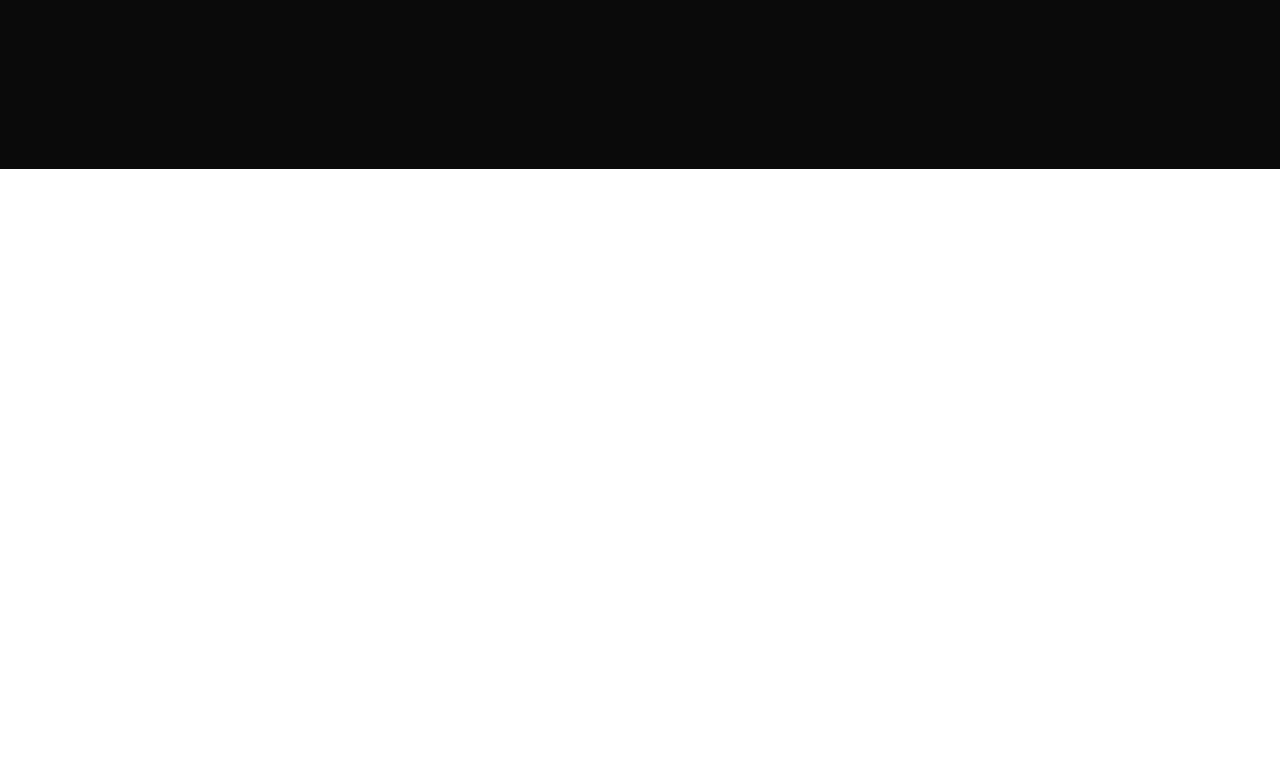
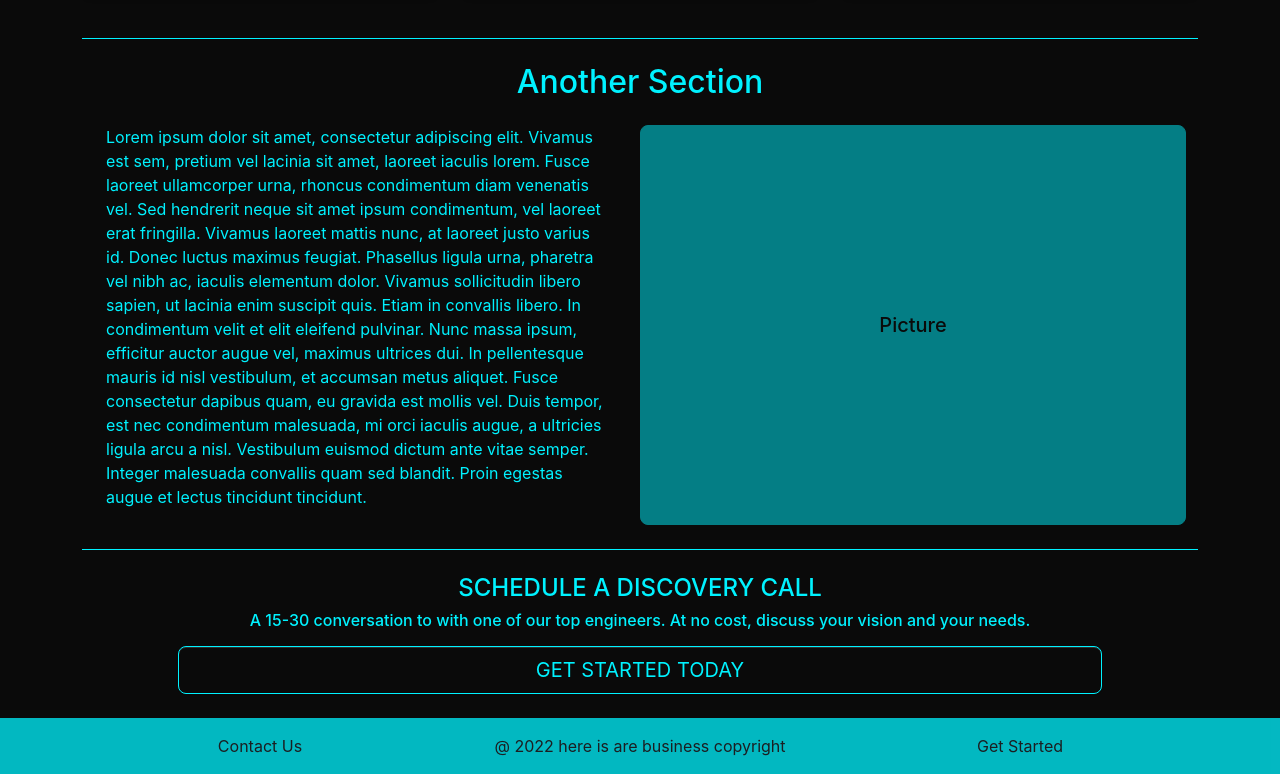
Before and after one commit to jado66/worksite, a Next.js app: page / in a window 1280 px wide. Shown: the part 631-1405 px from the top of the page. Before the commit the page ends 800 px from the top, so only its background shows below. Built offline with nearby package versions, Linux system fonts and the light colour scheme; no server answers.

Commit message:
Added CallToAction

```diff
--- /dev/null
+++ b/components/pageComponents/CallToAction.jsx
@@ -0,0 +1,27 @@
+export default function CallToAction(props){
+    return(
+        <div className = {"text-center px-4 rounded-4 mx-4 d-flex flex-column mb-4 "+(props.divClass)}>
+            <h4 className={"h-5 text-uppercase "+(props.textClass)}>
+            {
+                props.title
+                ?
+                props.title
+                :
+                "Schedule a discovery call"
+            }
+            </h4>
+            <p className={"h6 mb-2 "+(props.textClass)}>
+            {
+                props.subtitle
+                ?
+                props.subtitle
+                :
+                "A 15-30 conversation to with one of our top engineers. At no cost, discuss your vision and your needs."
+            }
+            </p>
+            <button className="text-uppercase btn border-theme text-theme btn-lg mx-5 mt-2  ">
+                Get Started Today
+            </button>
+        </div>
+    )
+}
--- a/pages/apps/desktop.jsx
+++ b/pages/apps/desktop.jsx
@@ -1,3 +1,4 @@
+import CallToAction from "../../components/pageComponents/CallToAction";
 import Container from "../../components/utils/Container";
 import UnderConstructionPage from "../../components/utils/UnderConstructionPage";
 export default function DesktopApps() {
@@ -48,6 +49,9 @@ export default function DesktopApps() {
         <h5 className='text-theme-inv text-center my-auto'>Carousel Of Drawings</h5>
       </div>
     </div>
+    <hr className="bg-brand opacity-100 mt-4"/>
+
+    <CallToAction/>
   </Container>
   );
 }
--- a/pages/apps/mobile.jsx
+++ b/pages/apps/mobile.jsx
@@ -1,6 +1,7 @@
 import Container from "../../components/utils/Container";
 import ThreeProng from "../../components/pageComponents/ThreeProng";
 import { Apple, Android2, EmojiSmile } from "react-bootstrap-icons";
+import CallToAction from "../../components/pageComponents/CallToAction";
 
 export default function MobileApps() {
   return (
@@ -52,6 +53,10 @@ export default function MobileApps() {
         <h5 className='text-theme-inv text-center my-auto'>Picture</h5>
       </div>
     </div>
+
+    <hr className="bg-brand opacity-100 mt-4"/>
+
+    <CallToAction/>
   </Container>
   );
 }
--- a/pages/engineering.jsx
+++ b/pages/engineering.jsx
@@ -1,6 +1,5 @@
 import Container from "../components/utils/Container";
-import ProtectedContent from "../components/utils/ProtectedContent";
-import UnderConstructionPage from "../components/utils/UnderConstructionPage";
+import CallToAction from "../components/pageComponents/CallToAction";
 
 export default function Engineering() {
   return (
@@ -50,6 +49,9 @@ export default function Engineering() {
           <h5 className='text-theme-inv text-center my-auto'>Carousel Of Drawings</h5>
         </div>
       </div>
+      <hr className="bg-brand opacity-100 my-4"/>
+
+       <CallToAction/>
     </Container>
   );
 }
--- a/pages/high-tech/blockchain-&-crypto.jsx
+++ b/pages/high-tech/blockchain-&-crypto.jsx
@@ -1,4 +1,6 @@
 import Container from "../../components/utils/Container";
+import CallToAction from "../../components/pageComponents/CallToAction";
+
 export default function BlockchainAndCrypto() {
   return (
     <Container>
@@ -31,6 +33,9 @@ export default function BlockchainAndCrypto() {
           <h5 className='text-theme-inv text-center my-auto'>Picture</h5>
         </div>
       </div>
+      <hr className="bg-brand opacity-100 my-4"/>
+
+       <CallToAction/>
     </Container>
   );
 }
--- a/pages/high-tech/quantum-computing.jsx
+++ b/pages/high-tech/quantum-computing.jsx
@@ -1,4 +1,6 @@
 import Container from "../../components/utils/Container";
+import CallToAction from "../../components/pageComponents/CallToAction";
+
 export default function QCApps() {
   return (
     <Container>
@@ -31,6 +33,9 @@ export default function QCApps() {
           <h5 className='text-theme-inv text-center my-auto'>Picture</h5>
         </div>
       </div>
+      <hr className="bg-brand opacity-100 my-4"/>
+
+       <CallToAction/>
     </Container>
   );
 }
--- a/pages/index.jsx
+++ b/pages/index.jsx
@@ -1,6 +1,5 @@
 import Container from '../components/utils/Container';
-import ThreeProng from '../components/pageComponents/ThreeProng';
-import UnderConstructionPage from '../components/utils/UnderConstructionPage';
+import CallToAction from '../components/pageComponents/CallToAction';
 import { CodeSlash, Headset, GearWideConnected, Hammer, Bank } from 'react-bootstrap-icons';
 import ThreeCard from '../components/pageComponents/ThreeCard';
 import { Wifi, Phone, Laptop, Pencil } from 'react-bootstrap-icons';
@@ -8,7 +7,6 @@ import Link from 'next/link';
 
 export default function Index() {
   return (
-    <UnderConstructionPage>
     <Container>
       <div className='mt-3'>
         {/* <ThreeProng
@@ -79,7 +77,7 @@ export default function Index() {
 
       <h2 className='text-center mb-4 '>Another Section</h2>
 
-        <div className="d-flex row px-4 mb-5">
+      <div className="d-flex row px-4 ">
         <div className="col">
           <p className="pe-3">
             Lorem ipsum dolor sit amet, consectetur adipiscing elit. Vivamus est sem, pretium vel lacinia sit amet, laoreet iaculis lorem. Fusce laoreet ullamcorper urna, rhoncus condimentum diam venenatis vel. Sed hendrerit neque sit amet ipsum condimentum, vel laoreet erat fringilla. Vivamus laoreet mattis nunc, at laoreet justo varius id. Donec luctus maximus feugiat. Phasellus ligula urna, pharetra vel nibh ac, iaculis elementum dolor. Vivamus sollicitudin libero sapien, ut lacinia enim suscipit quis. Etiam in convallis libero. In condimentum velit et elit eleifend pulvinar. Nunc massa ipsum, efficitur auctor augue vel, maximus ultrices dui. In pellentesque mauris id nisl vestibulum, et accumsan metus aliquet. Fusce consectetur dapibus quam, eu gravida est mollis vel. Duis tempor, est nec condimentum malesuada, mi orci iaculis augue, a ultricies ligula arcu a nisl. Vestibulum euismod dictum ante vitae semper. Integer malesuada convallis quam sed blandit. Proin egestas augue et lectus tincidunt tincidunt.
@@ -90,7 +88,9 @@ export default function Index() {
           <h5 className='text-theme-inv text-center my-auto'>Picture</h5>
         </div>
       </div>
+      <hr className="bg-brand opacity-100 my-4"/>
+
+        <CallToAction/>
     </Container>
-    </UnderConstructionPage>
   );
 }
```
Also changed, not shown: pages/apps/web.jsx (+6 -4 lines), pages/consulting.jsx (+5 -3 lines). Lines whose indentation alone changed are shown as unchanged.
